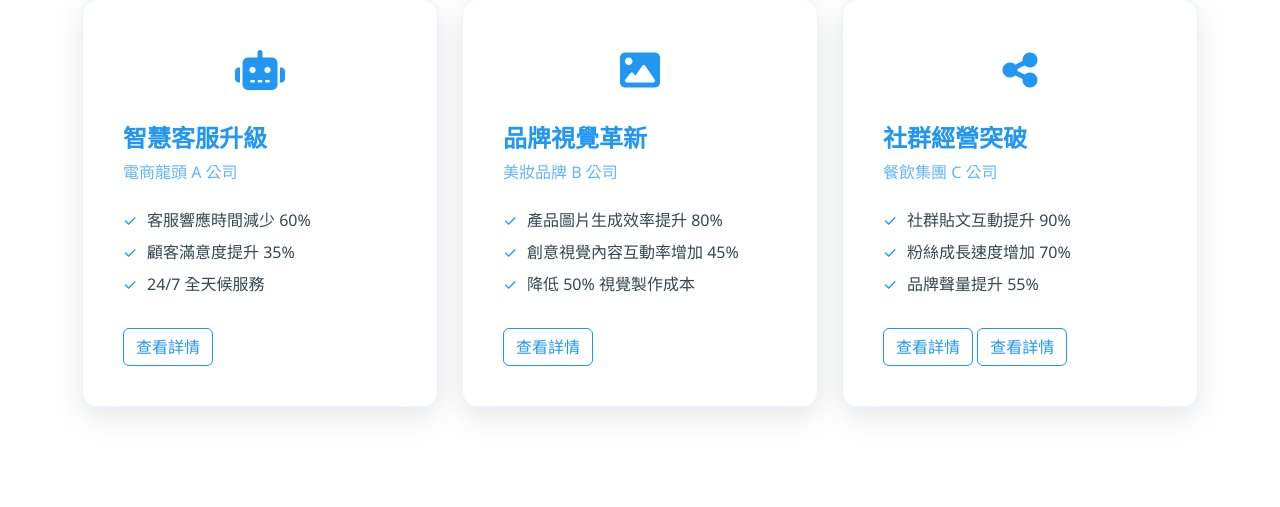
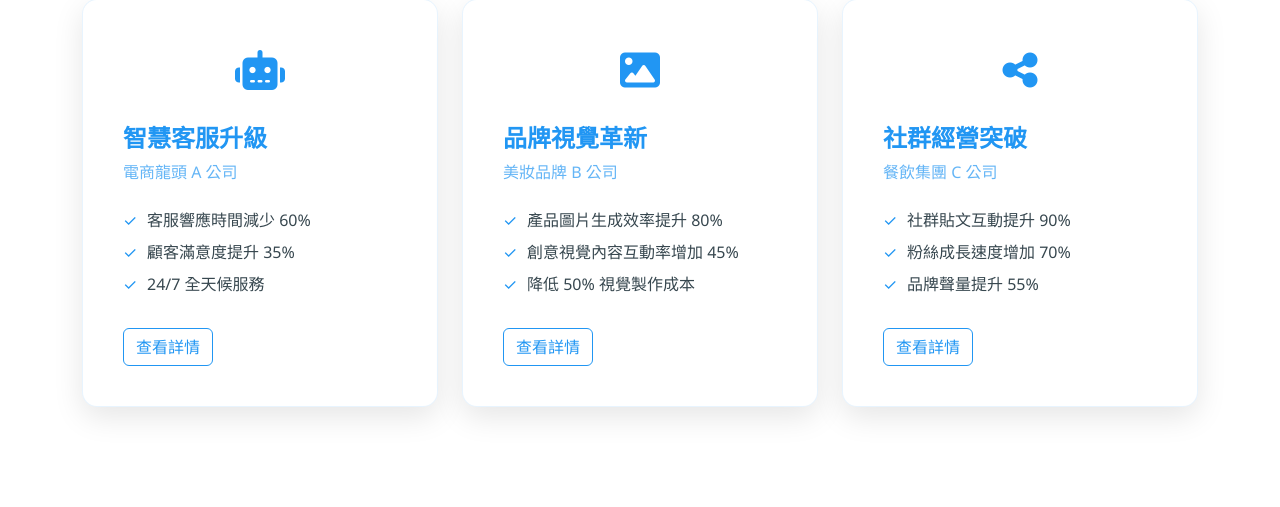
Before and after one commit to mkhsu2002/FlyPigWeb, a Flask app: page / in a window 1280 px wide. Shown: the part 2079-2586 px from the top of the page. Run offline with Flask 3, Linux system fonts and the light colour scheme.

Commit message:
Agent query: 請檢查餐飲集團 C 公司的案例卡片是否現在只有一個'查看詳情'按鈕，並且可以正確顯示案例內容？

```diff
--- a/templates/index.html
+++ b/templates/index.html
@@ -177,9 +177,6 @@
                                 <li>品牌聲量提升 55%</li>
                             </ul>
                             <button class="btn btn-outline-primary mt-3" data-bs-toggle="modal" data-bs-target="#caseStudy3">
-                                查看詳情
-                            </button>
-                            <button class="btn btn-outline-primary mt-3" data-bs-toggle="modal" data-bs-target="#caseStudy1">
                                 查看詳情
                             </button>
                         </div>
```
